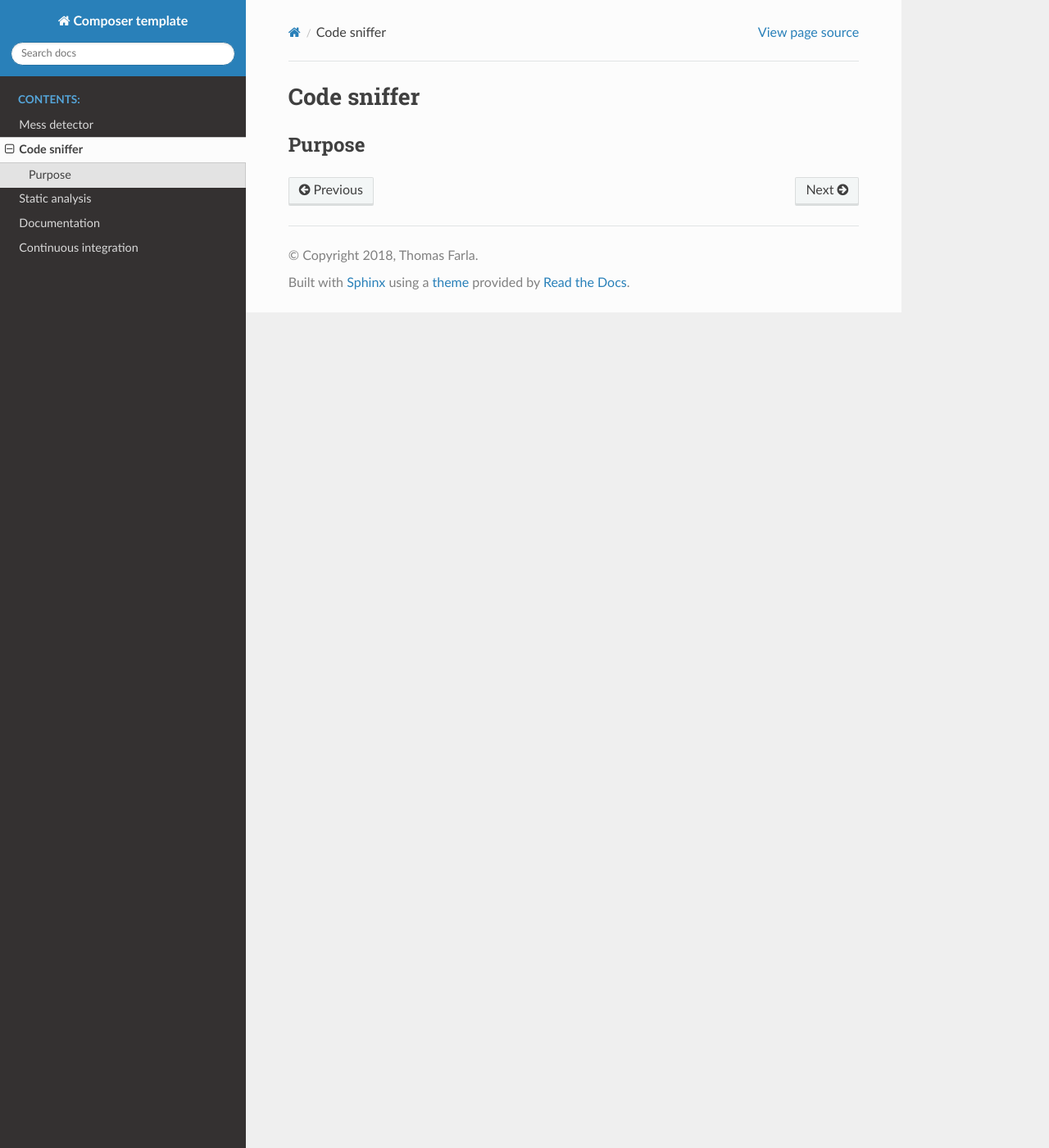
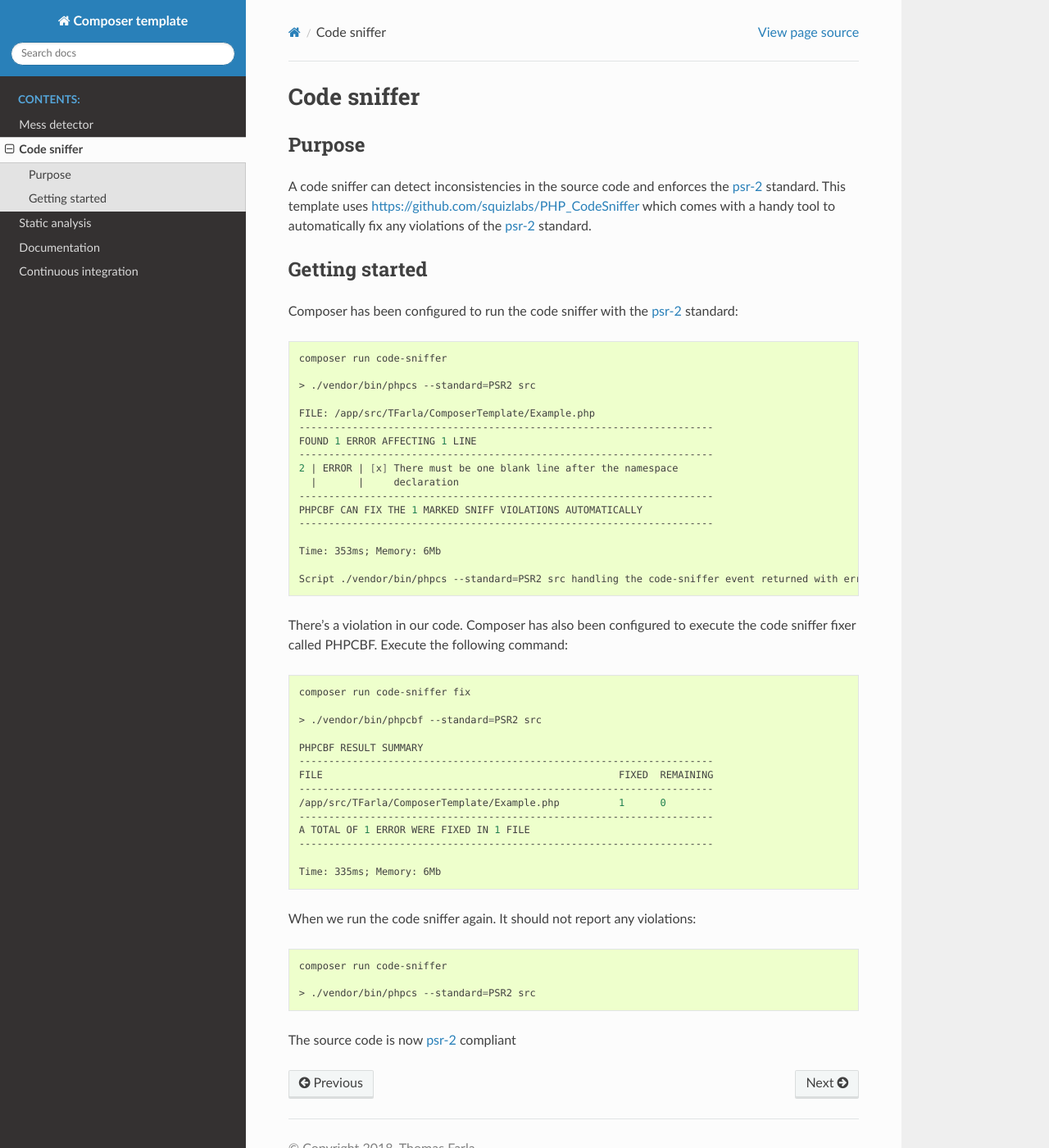
Before and after one commit to tomodutch/composer-template, a Sphinx documentation site: the page built from docs/source/code-sniffer/README.rst, in a window 1280 px wide and 1400 px high. Shown: the whole window at 82% size. Built offline with Sphinx 7.4.7 and the Read the Docs theme 2.0.0, drawn with Linux system fonts in a browser that asks for light colours.

Commit message:
Add documentation for code-sniffer, ci and mess detector

```diff
--- a/docs/source/code-sniffer/README.rst
+++ b/docs/source/code-sniffer/README.rst
@@ -1,5 +1,61 @@
 Code sniffer
 ============
 
+.. _psr-2: https://www.php-fig.org/psr/psr-2/
+
 Purpose
 -------
+A code sniffer can detect inconsistencies in the source code and enforces the psr-2_ standard. This template uses https://github.com/squizlabs/PHP_CodeSniffer which comes with a handy tool to automatically fix any violations of the psr-2_ standard.
+
+Getting started
+---------------
+Composer has been configured to run the code sniffer with the psr-2_ standard:
+
+.. code-block:: bash
+
+    composer run code-sniffer
+
+    > ./vendor/bin/phpcs --standard=PSR2 src
+
+    FILE: /app/src/TFarla/ComposerTemplate/Example.php
+    ----------------------------------------------------------------------
+    FOUND 1 ERROR AFFECTING 1 LINE
+    ----------------------------------------------------------------------
+    2 | ERROR | [x] There must be one blank line after the namespace
+      |       |     declaration
+    ----------------------------------------------------------------------
+    PHPCBF CAN FIX THE 1 MARKED SNIFF VIOLATIONS AUTOMATICALLY
+    ----------------------------------------------------------------------
+
+    Time: 353ms; Memory: 6Mb
+
+    Script ./vendor/bin/phpcs --standard=PSR2 src handling the code-sniffer event returned with error code 2
+
+There's a violation in our code. Composer has also been configured to execute the code sniffer fixer called PHPCBF. Execute the following command:
+
+.. code-block:: bash
+
+    composer run code-sniffer fix
+
+    > ./vendor/bin/phpcbf --standard=PSR2 src
+
+    PHPCBF RESULT SUMMARY
+    ----------------------------------------------------------------------
+    FILE                                                  FIXED  REMAINING
+    ----------------------------------------------------------------------
+    /app/src/TFarla/ComposerTemplate/Example.php          1      0
+    ----------------------------------------------------------------------
+    A TOTAL OF 1 ERROR WERE FIXED IN 1 FILE
+    ----------------------------------------------------------------------
+
+    Time: 335ms; Memory: 6Mb
+
+When we run the code sniffer again. It should not report any violations:
+
+.. code-block:: bash
+
+    composer run code-sniffer
+
+    > ./vendor/bin/phpcs --standard=PSR2 src
+
+The source code is now psr-2_ compliant
```
Also changed, not shown: docs/source/continuous-integration/README.rst (+11 -0 lines), docs/source/mess-detector/README.rst (+34 -0 lines).
